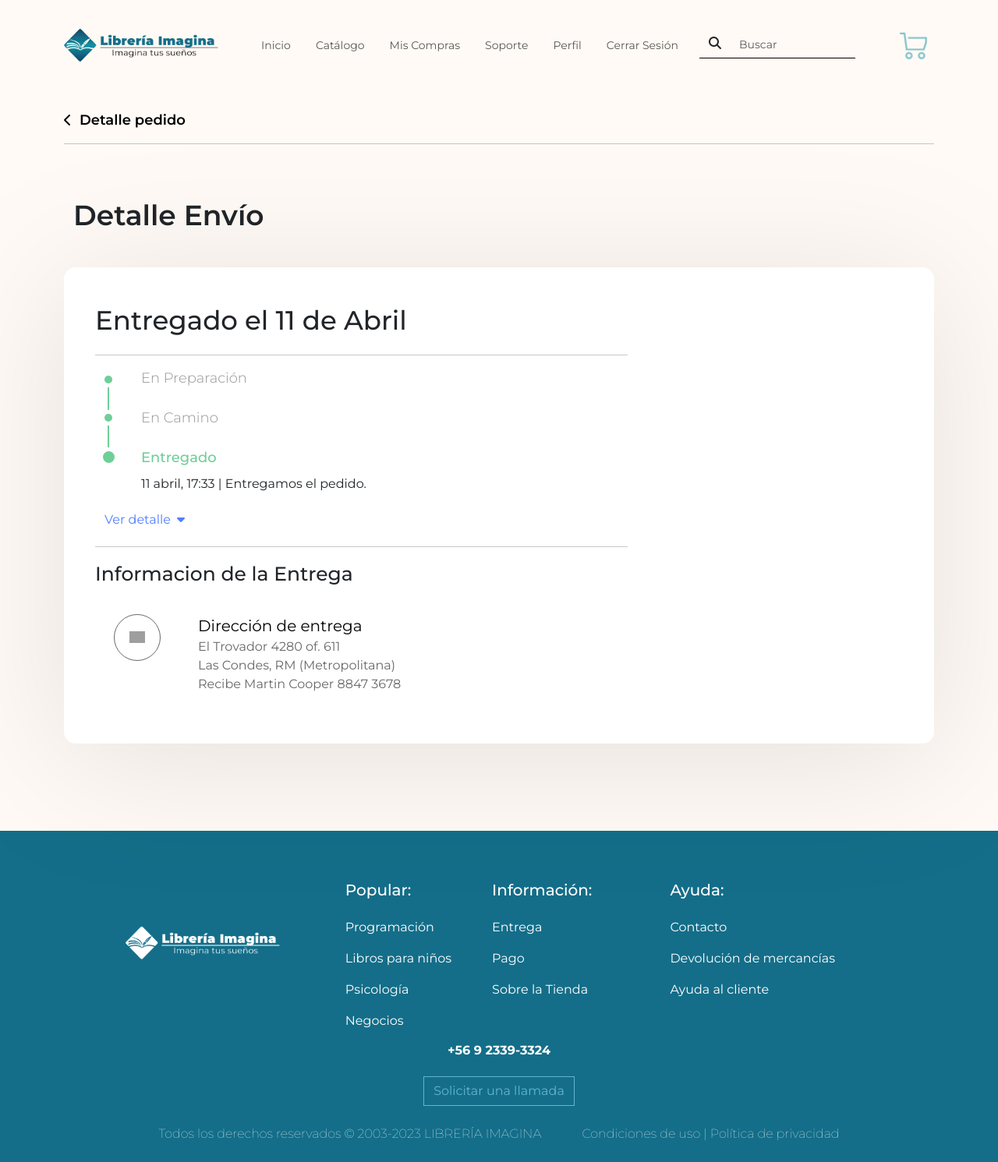
After one commit to cuervolu/LibreriaImagina-AW, a Django app: page /shipments in a window 1280 px wide. The commit adds this page. Shown: the whole page at 78% size. Run offline with Django 4.2, Linux system fonts and the light colour scheme; the visitor is signed in with stand-in values (Sample User, id 1); data that the repository does not hold is empty; some libraries are stand-ins or nearby versions; grey boxes are pictures that could not be loaded.

Commit message:
Se agrego el Detalle Envío

```diff
--- a/libreria_imagina/static/css/purchase_detail.css
+++ b/libreria_imagina/static/css/purchase_detail.css
@@ -27,6 +27,7 @@
 
 .metodo-pago img{
     width: 40px;
+    margin: 20px;
 }
 
 .pago-precio{
@@ -55,6 +56,7 @@
 
 .img-truck img{
     width: 25px;
+    margin: 20px;
 }
 
 .envio-direccion{
--- /dev/null
+++ b/libreria_imagina/static/css/shipments.css
@@ -0,0 +1,101 @@
+.rotate-icon {
+    transition: transform 0.3s ease;
+}
+
+.btn[aria-expanded="true"] .rotate-icon {
+    transform: rotate(180deg);
+}
+
+.circulo{
+    background-color: #6FCF97; border-radius: 50%;
+}
+
+.linea{
+    border-left: 2px solid #6FCF97;
+}
+
+.linea1{
+    flex: 0.28;
+}
+
+.linea2{
+    flex: 0.28;
+}
+
+.linea1,
+.linea2 {
+    transition: flex 0.3s ease;
+}
+
+.linea1.active {
+    flex: 0.21;
+}
+
+.linea2.active {
+    flex: 0.61;
+}
+
+.img-direccion{
+    width: 60px;
+    height: 60px;
+    border: 0.8px solid #686868;
+    border-radius: 50%;
+    background-color: transparent;
+}
+
+.img-direccion img{
+    width: 20px;
+    margin: 20px;
+}
+
+@media screen and (max-width: 576px) {
+
+    .img-direccion{
+        width: 50px;
+        height: 50px;
+    }
+
+    .img-direccion img{
+        width: 17px;
+    }
+
+    .linea1.active {
+        flex: 0.22;
+    }
+
+    .linea2.active {
+        flex: 0.64;
+    }
+
+}
+
+@media screen and (min-width: 577px) and (max-width: 768px) {
+    .linea1.active {
+        flex: 0.21;
+    }
+
+    .linea2.active {
+        flex: 0.66;
+    }
+}
+
+@media screen and (min-width: 769px) and (max-width: 992px) {
+    .linea1.active {
+        flex: 0.2;
+    }
+
+    .linea2.active {
+        flex: 0.63;
+    }
+
+}
+
+@media screen and (min-width: 993px) and (max-width: 1200px) {
+    .linea1.active {
+        flex: 0.18;
+    }
+
+    .linea2.active {
+        flex: 0.66;
+    }
+}
--- /dev/null
+++ b/libreria_imagina/templates/app/shipments.html
@@ -0,0 +1,118 @@
+{% extends 'base.html' %}
+
+{% load static %}
+
+{% block css %}
+<link rel="stylesheet" href="{% static 'css/shipments.css' %}" />
+{% endblock %}
+{% load humanize %}
+{% block title %}Detalle Envío{% endblock title %}
+
+{% block content %}
+<a href="/purchase_detail" class="text-decoration-none text-black">
+    <div class="d-flex align-items-center">
+        <i class="fa-solid fa-chevron-left fa-md"></i>
+        <p style="font-size: 18px; font-weight: 600; margin-bottom: 0px; margin-left: 10px;">Detalle pedido</p>
+    </div>
+</a>
+<hr>
+<div class="container my-5 py-3">
+    <div class="row justify-content-start mb-4">
+        <div class="col-auto col-md-auto col-lg-auto">
+            <p style="font-size: 36px; font-weight: 600;">Detalle Envío</p>
+        </div>
+    </div>
+    <div class="row justify-content-center">
+        <!-- Card -->
+        <div class="card mb-5 compra-info d-flex"
+            style="width: 100%; border-radius: 15px; filter: drop-shadow(0px 20px 88px rgba(0, 0, 0, 0.1)); border: none;">
+            <div class="row justify-content-between mx-3 my-5">
+                <div class="col-sm-12 col-md-12 col-lg-8">
+                    <h2 class="mb-4" style="font-weight: 500; font-size: 34px;">Entregado el 11 de Abril</h2>
+                    <hr>
+                    <div class="row">
+                        <div class="col-1" style="display: flex; flex-direction: column; align-items: center;">
+                            <div class="circulo" style="width: 10px; height: 10px; margin-top: 10px; margin-bottom: 5px;"></div>
+                            <div class="linea linea1"></div>
+                            <div class="circulo" style="width: 10px; height: 10px; margin-top: 5px; margin-bottom: 5px;"></div>
+                            <div class="linea linea2"></div>
+                            <div class="circulo" style="width: 15px; height: 15px; margin-top: 5px; margin-bottom: 10px;"></div>
+                        </div>
+                        <div class="col-10">
+                            <p class="mb-2" style="color: rgba(104, 104, 104, 0.7); font-weight: 300; font-size: 18px;">En Preparación</p>
+                            <div class="collapse multi-collapse" id="multiCollapseExample1">
+                                <div class="card card-body py-0" style="border: none; font-size: 14px;">
+                                    <p class="mb-1">7 abril, 23:52 | El vendedor está preparando tu paquete.</p>
+                                </div>
+                            </div>
+                            <p class="pt-3 mb-2" style="color: rgba(104, 104, 104, 0.7); font-weight: 300; font-size: 18px;">En Camino</p>
+                            <div class="collapse multi-collapse" id="multiCollapseExample2">
+                                <div class="card card-body py-0" style="border: none; font-size: 14px;">
+                                    <p class="mb-1">9 abril, 23:52 | El vendedor despachó tu paquete.</p>
+                                    <p class="mb-1">10 abril, 23:52 | Ingresó al centro de distribución de Renca.</p>
+                                    <p class="mb-1">11 abril, 23:52 | Salió del centro de distribución de Renca y sigue en viaje.</p>
+                                    <p class="mb-1">11 abril, 23:52 | Tu paquete está en el último tramo del recorrido.</p>
+                                    <p class="mb-1">11 abril, 23:52 | Tu paquete está muy cerca.</p>
+                                </div>
+                            </div>
+                            <p class="pt-3 mb-2" style="color: #6FCF97; font-weight: 500; font-size: 18px;">Entregado</p>
+                            <p>11 abril, 17:33 | Entregamos el pedido.</p>
+                        </div>
+                    </div>
+                    <a style="border: none; color: #527EFF;" class="btn" type="button" data-bs-toggle="collapse"
+                        data-bs-target=".multi-collapse" aria-expanded="false" aria-controls="multiCollapseExample1 multiCollapseExample2">Ver
+                        detalle<i class="fa-solid fa-caret-down rotate-icon ms-2"></i></a>
+                    <hr>
+                    <div>
+                        <p style="font-weight: 500; font-size: 25px;">Informacion de la Entrega</p>
+                        <div class="d-flex flex-column mt-3">
+                            <div class="ms-2">
+                                <div class="d-flex align-items-start m-3">
+                                    <div class="d-flex justify-content-center align-items-center img-direccion" >
+                                        <img src="{% static 'img/direction-point.svg' %}" alt="" class="img-fluid">
+                                    </div>
+                                    <div class="ms-5" style="color: #686868;">
+                                        <div>
+                                            <p class="mb-0" style="color: black; font-size: 20px;">Dirección de entrega</p>
+                                            <p class="mb-0">El Trovador 4280 of. 611</p>
+                                            <p class="mb-0">Las Condes, RM (Metropolitana)</p>
+                                            <p class="mb-0">Recibe Martin Cooper 8847 3678</p>
+                                        </div>
+                                    </div>
+                                </div>
+                            </div>
+                        </div>
+                    </div>
+
+                </div>
+            </div>
+        </div>
+        <!-- End Card -->
+    </div>
+
+</div>
+
+<script>
+    var collapseElementList = [].slice.call(document.querySelectorAll('.collapse'))
+
+    collapseElementList.forEach(function (collapseEl) {
+        collapseEl.addEventListener('show.bs.collapse', function () {
+            // Agregar clase "active" a las líneas 1 y 2
+            document.querySelector('.linea1').classList.add('active');
+            document.querySelector('.linea2').classList.add('active');
+        })
+
+        collapseEl.addEventListener('hide.bs.collapse', function () {
+            // Remover clase "active" de las líneas 1 y 2
+            document.querySelector('.linea1').classList.remove('active');
+            document.querySelector('.linea2').classList.remove('active');
+        })
+    })
+</script>
+
+
+{% endblock %}
+
+
+{% block script_final %}
+{% endblock script_final %}
--- a/libreria_imagina/urls.py
+++ b/libreria_imagina/urls.py
@@ -13,6 +13,7 @@ urlpatterns = [
     path("cart", cart, name="cart"),
     path("my_purchases", my_purchases, name="my_purchases"),
     path("purchase_detail", purchase_detail, name="purchase_detail"),
+    path("shipments", shipments, name="shipments"),
     path("catalogue", catalogue, name="catalogue"),
     path("books/<slug:slug>/", book_detail, name="book_detail"),
     path("search", search, name="search"),
--- a/libreria_imagina/views.py
+++ b/libreria_imagina/views.py
@@ -192,6 +192,10 @@ def my_purchases(request):
 def purchase_detail(request):
     return render(request, "app/purchase_detail.html")
 
+@login_required(login_url="auth/login")
+def shipments(request):
+    return render(request, "app/shipments.html")
+
 
 @login_required(login_url="auth/login")
 def eliminar_producto_carrito(request, detalle_carrito_id):
```
Also changed, not shown: libreria_imagina/templates/app/cart.html (+7 -5 lines), libreria_imagina/templates/app/purchase_detail.html (+7 -1 lines), libreria_imagina/static/img/direction-point.svg (added).
